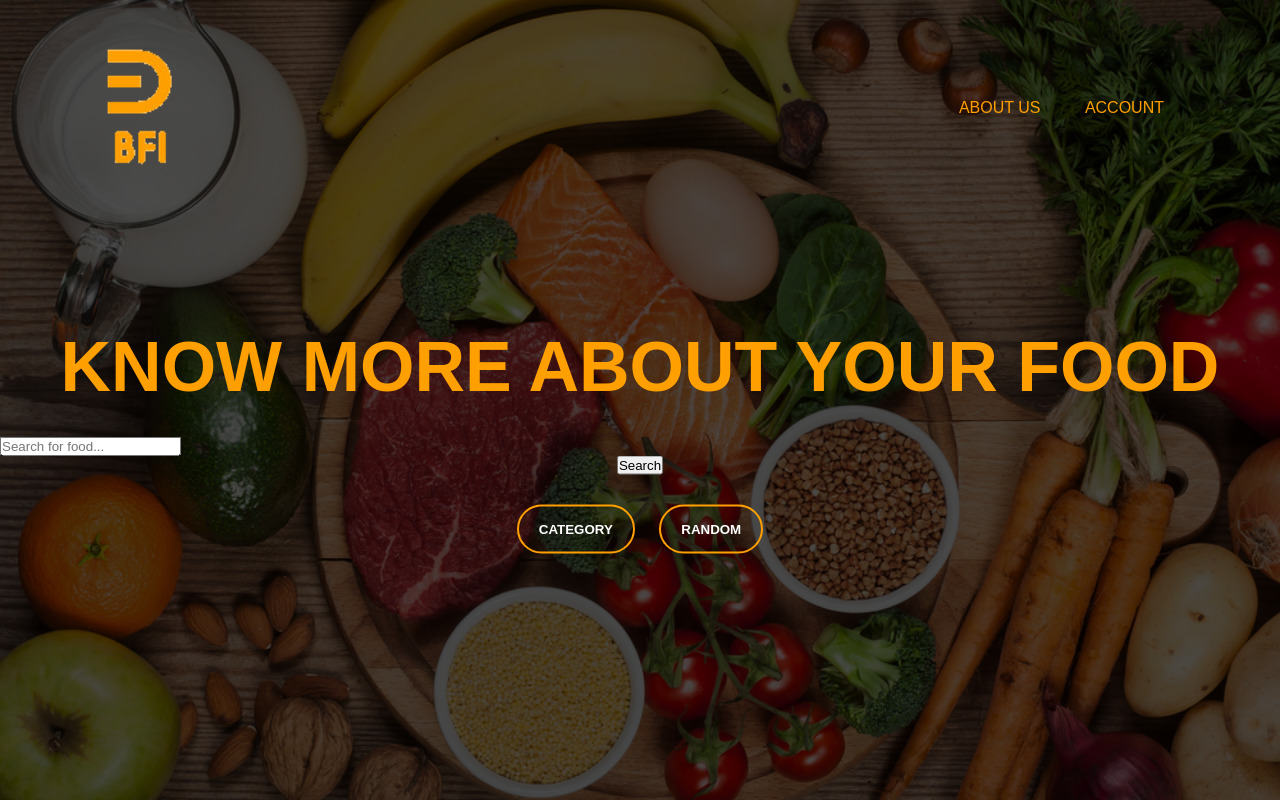
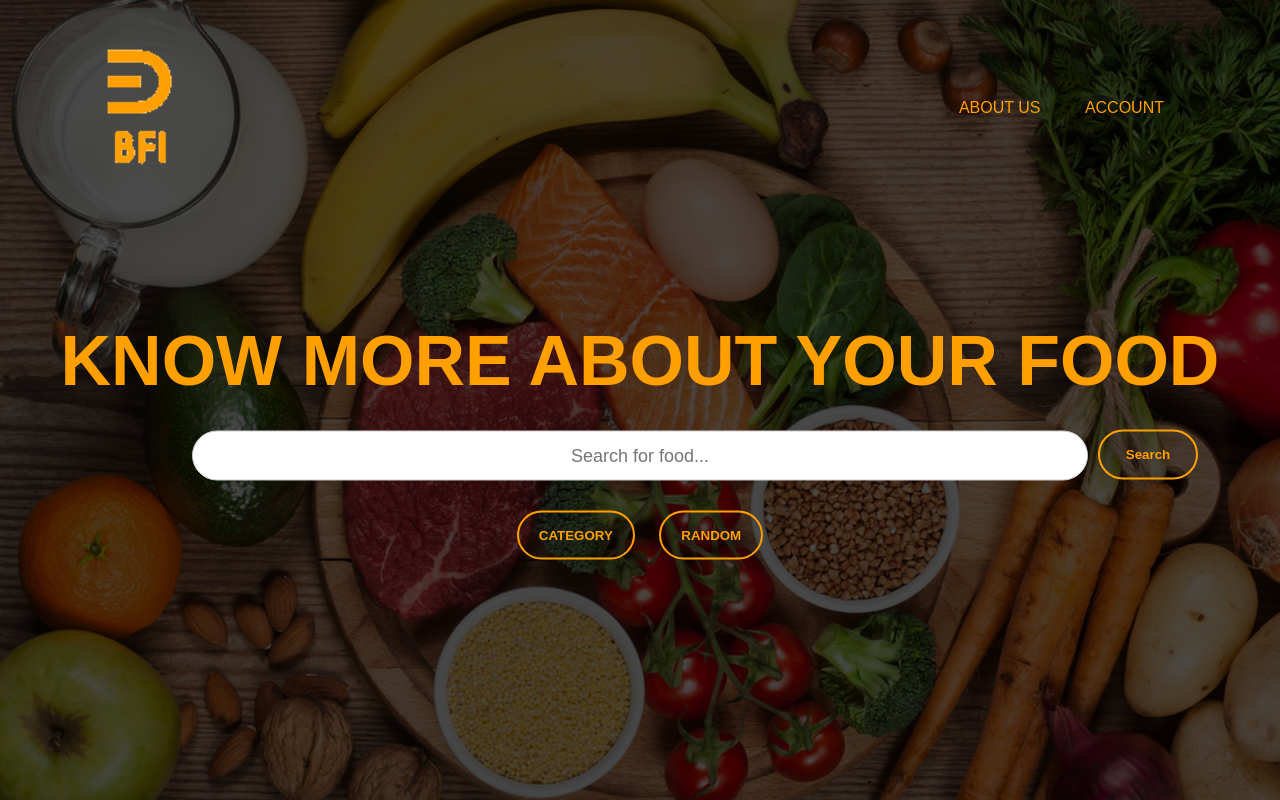
Before and after one commit to BFI-Proj/BFI, a Django app: page /Food/ in a window 1280 px wide. Run offline with Django 4.2, Linux system fonts and the light colour scheme; a user stored in the database is signed in.

Commit message:
Update home.css

```diff
--- a/Users/members/static/home.css
+++ b/Users/members/static/home.css
@@ -74,6 +74,7 @@ main {
     transform: translateY(-50%);
     text-align: center;
     color: #FF9F00;
+    align-items: center;
 }
 .content h1{
     font-size: 70px;
@@ -91,17 +92,51 @@ main {
     align-items: center;
     justify-content: center;
     margin-top: 30px;
+    border-radius: 8px;
+    border: 1px #FF9F00;
+    height: 15px;
+    width: 40px;
+}
+
+.search-bar-container {
+    display: flex;
+    align-items: center;
+}
+
+.search-form input[type="text"] {
+    width: 70%;
+    height: 50px;
+    border-radius: 25px;
+    font-size: 18px;
+    padding: 10px;
+    border: 1px solid #ccc;
+    box-sizing: border-box; /* Include padding and border in the width calculation */
+    text-align: center; /* Center the text within the input */
+    margin-left: 15%;
 }
 
 /* Reshaped search input */
 .search-bar input[type="text"] {
-    width: 60%; /* Increase the width for a more rectangular shape */
+    width: 40%; /* Increase the width for a more rectangular shape */
     height: 40px; /* Adjust the height as needed */
     padding: 10px;
     border: none;
     border-radius: 5px;
     font-size: 16px;
     color: #000;
+}
+
+.search-form button {
+    width: 100px; /* Adjust the width as needed */
+    height: 50px;
+    border-radius: 25px;
+    font-weight: bold;
+    border: 2px solid #FF9F00;
+    background: transparent;
+    color: #FF9F00;
+    cursor: pointer;
+    margin-left: 10px;
+    margin-top: 27px;
 }
 
 /* Updated styles for buttons */
@@ -118,6 +153,7 @@ main {
     cursor: pointer;
     position: relative;
     overflow: hidden;
+    color: #FF9F00;
 }
 
 /* Ensure consistent button size */
@@ -129,9 +165,7 @@ main {
 }
 
 /* Adjust margin between search input and buttons */
-.search-bar input[type="text"] {
-    margin-right: 10px; /* Add margin to separate input and buttons */
-}
+
 .buttons {
     margin-top: 30px;
 }
```
